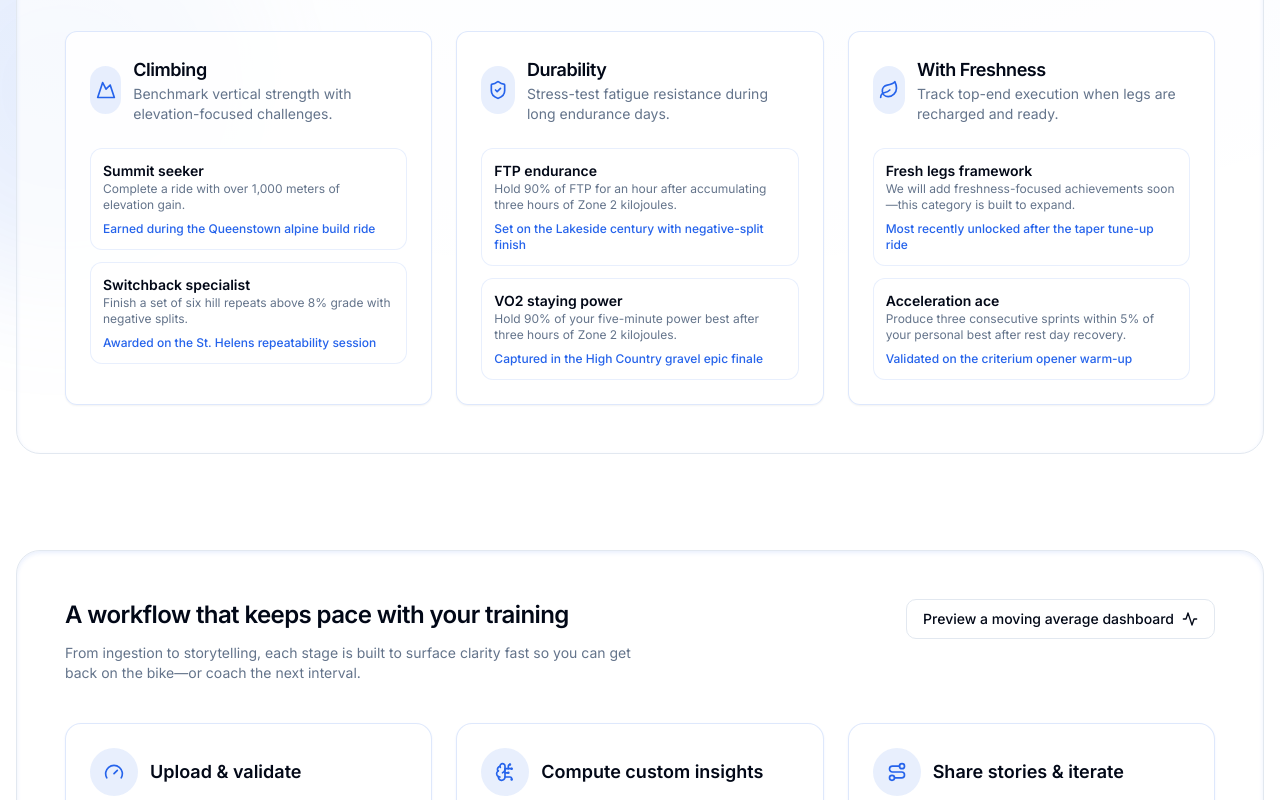
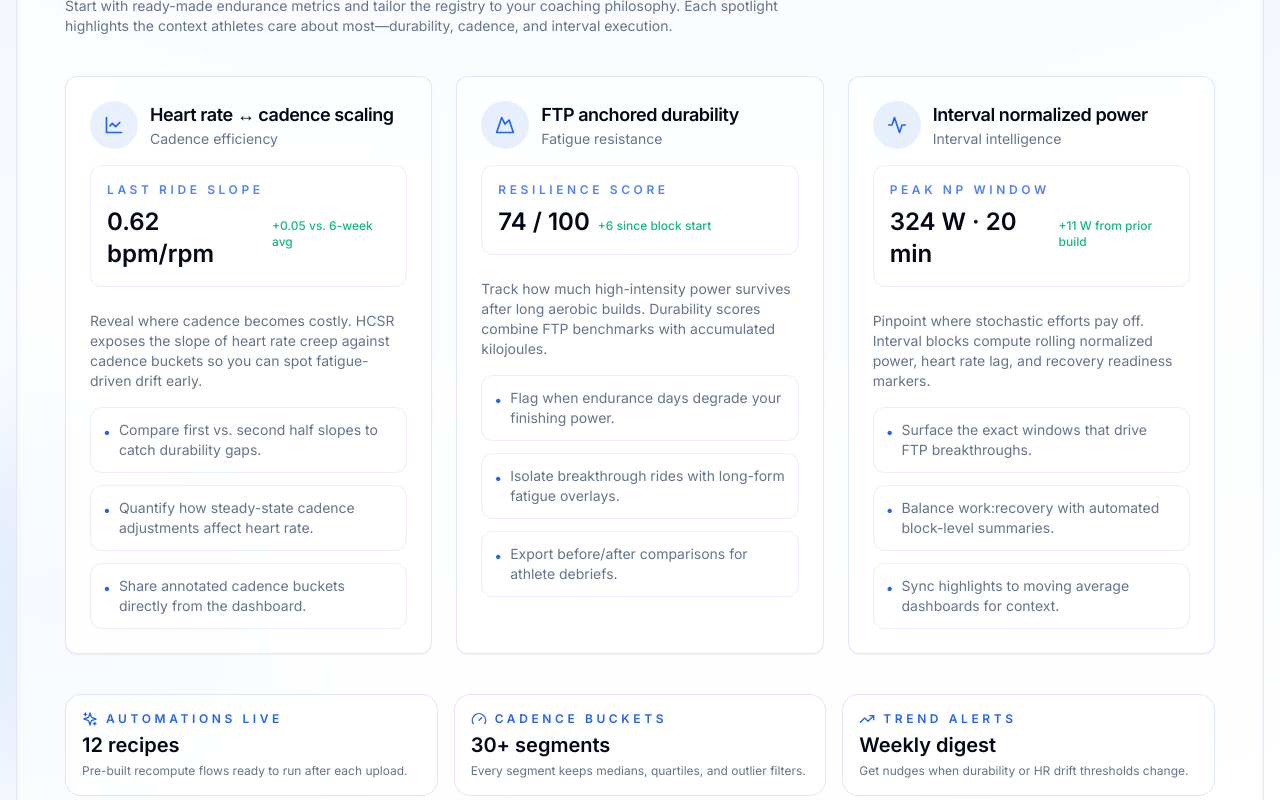
Before and after one commit to TNLSTT/CyclingCustomMetricsOnline, a Next.js app in the folder apps/web/: page / in a window 1280 px wide. Shown: the part 1520-2320 px from the top of the page. Built offline with nearby package versions, Linux system fonts and the light colour scheme; no server answers.

Commit message:
feat(web): add metric spotlight section to landing page

```diff
--- a/apps/web/app/page.tsx
+++ b/apps/web/app/page.tsx
@@ -4,6 +4,7 @@ import { Activity, BarChart3, BrainCircuit, Gauge, Layers3, Quote, Route, Sparkl
 
 import { LandingUpload } from '../components/landing-upload';
 import { AchievementSection } from '../components/achievement-section';
+import { MetricSpotlight } from '../components/metric-spotlight';
 import { Button } from '../components/ui/button';
 import { Card, CardContent, CardDescription, CardHeader, CardTitle } from '../components/ui/card';
 
@@ -183,6 +184,8 @@ export default function HomePage() {
         ))}
       </section>
 
+      <MetricSpotlight />
+
       <AchievementSection />
 
       <section className="rounded-3xl border bg-background/70 p-8 shadow-inner shadow-primary/10 md:p-12">
--- /dev/null
+++ b/apps/web/components/metric-spotlight.tsx
@@ -0,0 +1,161 @@
+import { type LucideIcon, Activity, Gauge, LineChart, Mountain, Sparkles, TrendingUp } from 'lucide-react';
+
+import { Badge } from './ui/badge';
+import { Card, CardContent, CardDescription, CardHeader, CardTitle } from './ui/card';
+
+const metricSpotlights: {
+  key: string;
+  name: string;
+  blurb: string;
+  highlight: string;
+  statLabel: string;
+  statValue: string;
+  statDelta: string;
+  icon: LucideIcon;
+  points: string[];
+}[] = [
+  {
+    key: 'hcsr',
+    name: 'Heart rate ↔ cadence scaling',
+    blurb:
+      'Reveal where cadence becomes costly. HCSR exposes the slope of heart rate creep against cadence buckets so you can spot fatigue-driven drift early.',
+    highlight: 'Cadence efficiency',
+    statLabel: 'Last ride slope',
+    statValue: '0.62 bpm/rpm',
+    statDelta: '+0.05 vs. 6-week avg',
+    icon: LineChart,
+    points: [
+      'Compare first vs. second half slopes to catch durability gaps.',
+      'Quantify how steady-state cadence adjustments affect heart rate.',
+      'Share annotated cadence buckets directly from the dashboard.',
+    ],
+  },
+  {
+    key: 'durability',
+    name: 'FTP anchored durability',
+    blurb:
+      'Track how much high-intensity power survives after long aerobic builds. Durability scores combine FTP benchmarks with accumulated kilojoules.',
+    highlight: 'Fatigue resistance',
+    statLabel: 'Resilience score',
+    statValue: '74 / 100',
+    statDelta: '+6 since block start',
+    icon: Mountain,
+    points: [
+      'Flag when endurance days degrade your finishing power.',
+      'Isolate breakthrough rides with long-form fatigue overlays.',
+      'Export before/after comparisons for athlete debriefs.',
+    ],
+  },
+  {
+    key: 'normalized-power',
+    name: 'Interval normalized power',
+    blurb:
+      'Pinpoint where stochastic efforts pay off. Interval blocks compute rolling normalized power, heart rate lag, and recovery readiness markers.',
+    highlight: 'Interval intelligence',
+    statLabel: 'Peak NP window',
+    statValue: '324 W · 20 min',
+    statDelta: '+11 W from prior build',
+    icon: Activity,
+    points: [
+      'Surface the exact windows that drive FTP breakthroughs.',
+      'Balance work:recovery with automated block-level summaries.',
+      'Sync highlights to moving average dashboards for context.',
+    ],
+  },
+];
+
+const quickWins = [
+  {
+    label: 'Automations live',
+    value: '12 recipes',
+    description: 'Pre-built recompute flows ready to run after each upload.',
+    icon: Sparkles,
+  },
+  {
+    label: 'Cadence buckets',
+    value: '30+ segments',
+    description: 'Every segment keeps medians, quartiles, and outlier filters.',
+    icon: Gauge,
+  },
+  {
+    label: 'Trend alerts',
+    value: 'Weekly digest',
+    description: 'Get nudges when durability or HR drift thresholds change.',
+    icon: TrendingUp,
+  },
+];
+
+export function MetricSpotlight() {
+  return (
+    <section className="space-y-10 rounded-3xl border bg-background/70 p-8 shadow-inner shadow-primary/10 md:p-12">
+      <div className="flex flex-col gap-4 md:flex-row md:items-start md:justify-between">
+        <div className="space-y-3">
+          <Badge variant="outline" className="w-fit border-primary/40 bg-primary/10 text-xs font-semibold uppercase tracking-[0.35em] text-primary">
+            Metric spotlight
+          </Badge>
+          <h2 className="text-2xl font-semibold tracking-tight text-foreground">
+            Built-in analytics you can extend in a single file
+          </h2>
+          <p className="text-sm text-muted-foreground">
+            Start with ready-made endurance metrics and tailor the registry to your coaching philosophy. Each spotlight highlights the context athletes care about most—durability, cadence, and interval execution.
+          </p>
+        </div>
+        <div className="text-sm text-muted-foreground md:max-w-sm">
+          Write bespoke logic once, then re-run it across any historical ride. Every metric surfaces narrative-ready stats and exports without leaving the dashboard.
+        </div>
+      </div>
+
+      <div className="grid gap-6 lg:grid-cols-3">
+        {metricSpotlights.map((metric) => (
+          <Card key={metric.key} className="relative flex h-full flex-col border-primary/15 bg-background/80">
+            <CardHeader className="space-y-4">
+              <div className="flex items-center gap-3">
+                <span className="flex h-12 w-12 items-center justify-center rounded-full bg-primary/10 text-primary">
+                  <metric.icon className="h-5 w-5" aria-hidden />
+                </span>
+                <div>
+                  <CardTitle className="text-lg font-semibold text-foreground">{metric.name}</CardTitle>
+                  <CardDescription>{metric.highlight}</CardDescription>
+                </div>
+              </div>
+              <div className="rounded-xl border border-primary/10 bg-background/90 p-4 text-sm text-muted-foreground">
+                <div className="text-xs font-semibold uppercase tracking-[0.3em] text-primary/80">{metric.statLabel}</div>
+                <div className="mt-2 flex items-baseline gap-2">
+                  <span className="text-2xl font-semibold text-foreground">{metric.statValue}</span>
+                  <span className="text-xs font-medium text-emerald-500">{metric.statDelta}</span>
+                </div>
+              </div>
+            </CardHeader>
+            <CardContent className="flex flex-1 flex-col gap-4">
+              <p className="text-sm text-muted-foreground">{metric.blurb}</p>
+              <ul className="space-y-3 text-sm text-muted-foreground">
+                {metric.points.map((point) => (
+                  <li key={point} className="flex items-start gap-2 rounded-xl border border-primary/10 bg-background/90 p-3">
+                    <span className="mt-0.5 text-primary">•</span>
+                    <span>{point}</span>
+                  </li>
+                ))}
+              </ul>
+            </CardContent>
+          </Card>
+        ))}
+      </div>
+
+      <div className="grid gap-4 sm:grid-cols-3">
+        {quickWins.map((item) => (
+          <div
+            key={item.label}
+            className="flex flex-col gap-1 rounded-2xl border border-primary/15 bg-background/80 p-4 text-sm text-muted-foreground"
+          >
+            <div className="flex items-center gap-2 text-primary">
+              <item.icon className="h-4 w-4" aria-hidden />
+              <span className="text-xs font-semibold uppercase tracking-[0.3em]">{item.label}</span>
+            </div>
+            <div className="text-xl font-semibold text-foreground">{item.value}</div>
+            <p className="text-xs text-muted-foreground">{item.description}</p>
+          </div>
+        ))}
+      </div>
+    </section>
+  );
+}
```
